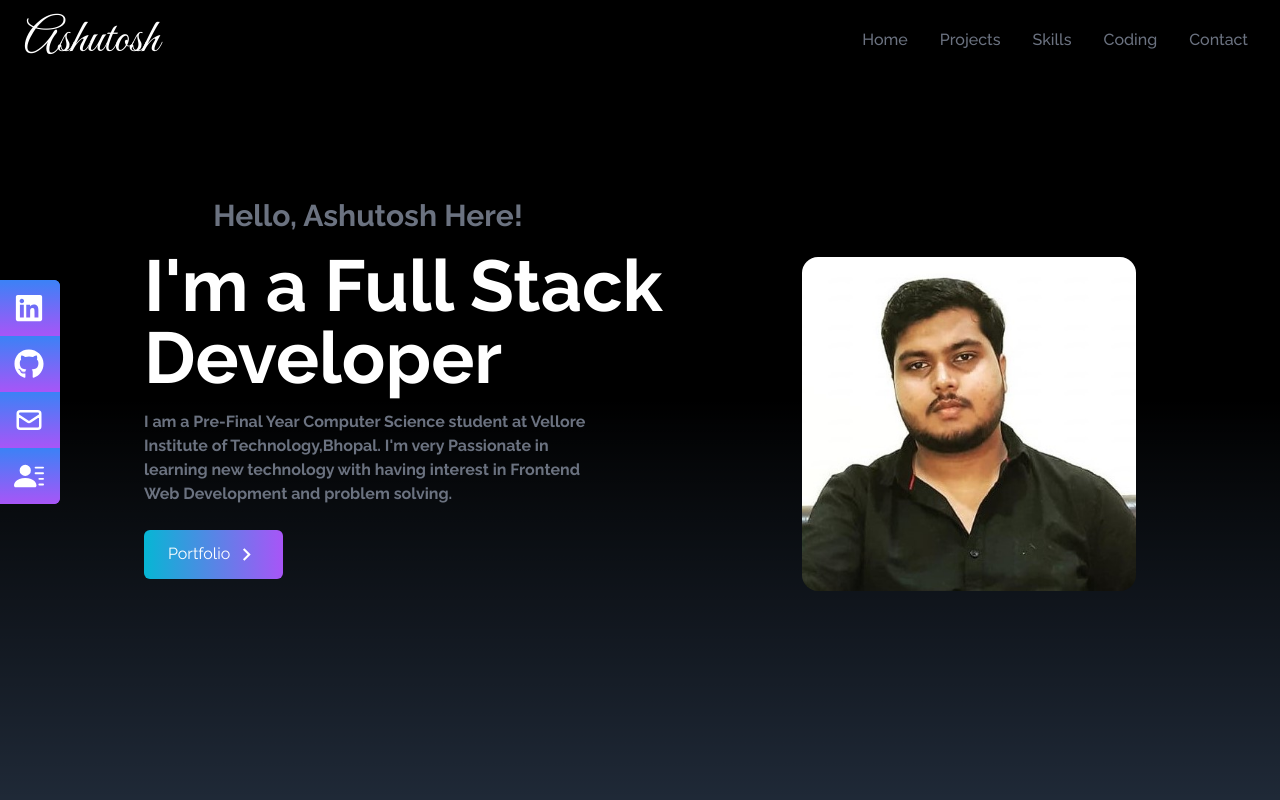
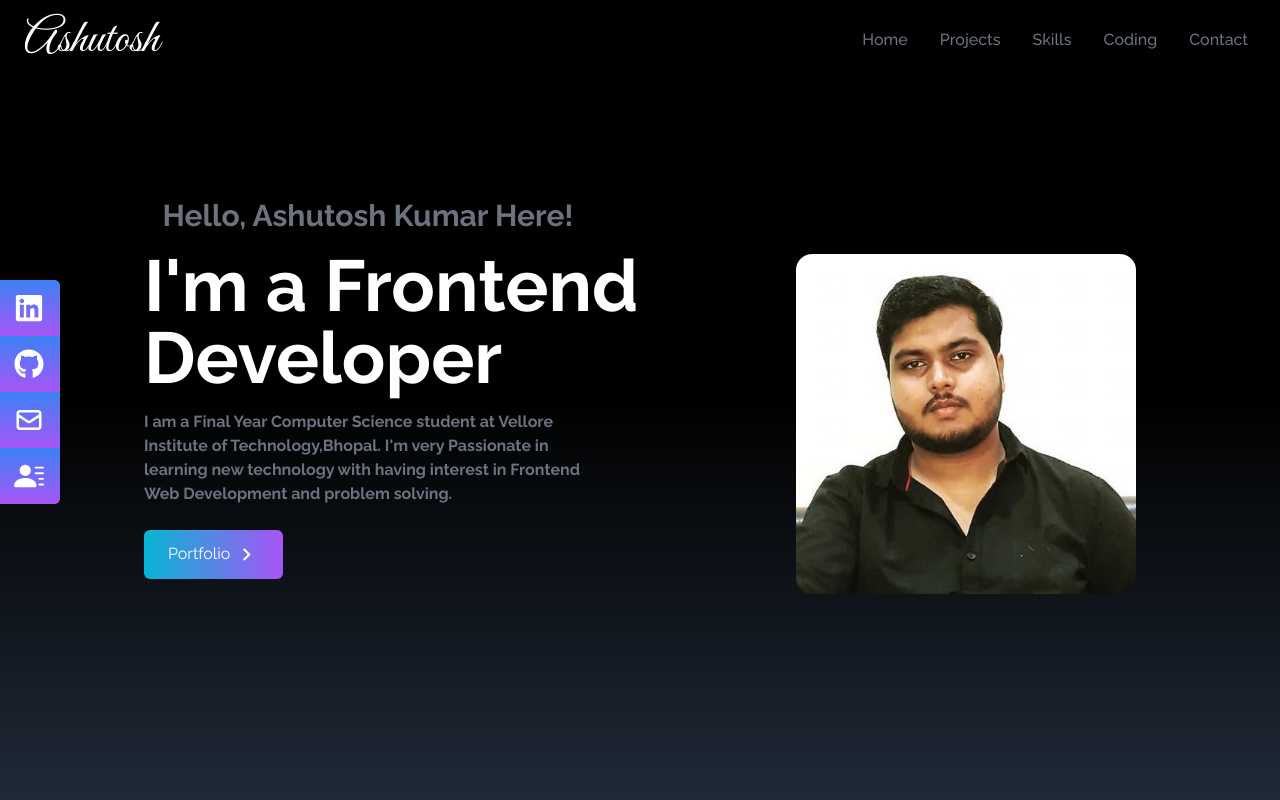
Before and after one commit to ashutoshkumar2021/ReactPortfolio1, a React (Create React App) app: page / in a window 1280 px wide. Shown: the top 800 px of the page. Built offline with nearby package versions, Linux system fonts and the light colour scheme.

Commit message:
Update Home.jsx

```diff
--- a/src/components/Home.jsx
+++ b/src/components/Home.jsx
@@ -8,13 +8,13 @@ const Home = () => {
         <div className='max-w-screen-lg mx-auto flex flex-col items-center justify-center h-full px-4 md:flex-row'>
             <div className='flex flex-col justify-center h-full pb-8'>
                 <h1 className='text-3xl text-gray-500 py-4 max-w-md font-bold'>
-                   <center>Hello, Ashutosh Here!</center>
+                   <center>Hello, Ashutosh Kumar Here!</center>
                 </h1>
                 <h2 className='text-4xl sm:text-7xl font-bold text-white'>
-                    I'm a Full Stack Developer
+                    I'm a Frontend Developer
                 </h2>
                 <h3 className='text-gray-500 py-4 max-w-md font-bold'>
-                I am a Pre-Final Year Computer Science student at Vellore Institute of Technology,Bhopal. I'm very Passionate in learning new technology with having interest in Frontend Web Development and problem solving.
+                I am a Final Year Computer Science student at Vellore Institute of Technology,Bhopal. I'm very Passionate in learning new technology with having interest in Frontend Web Development and problem solving.
                 <br/>
 
                 </h3>
```
